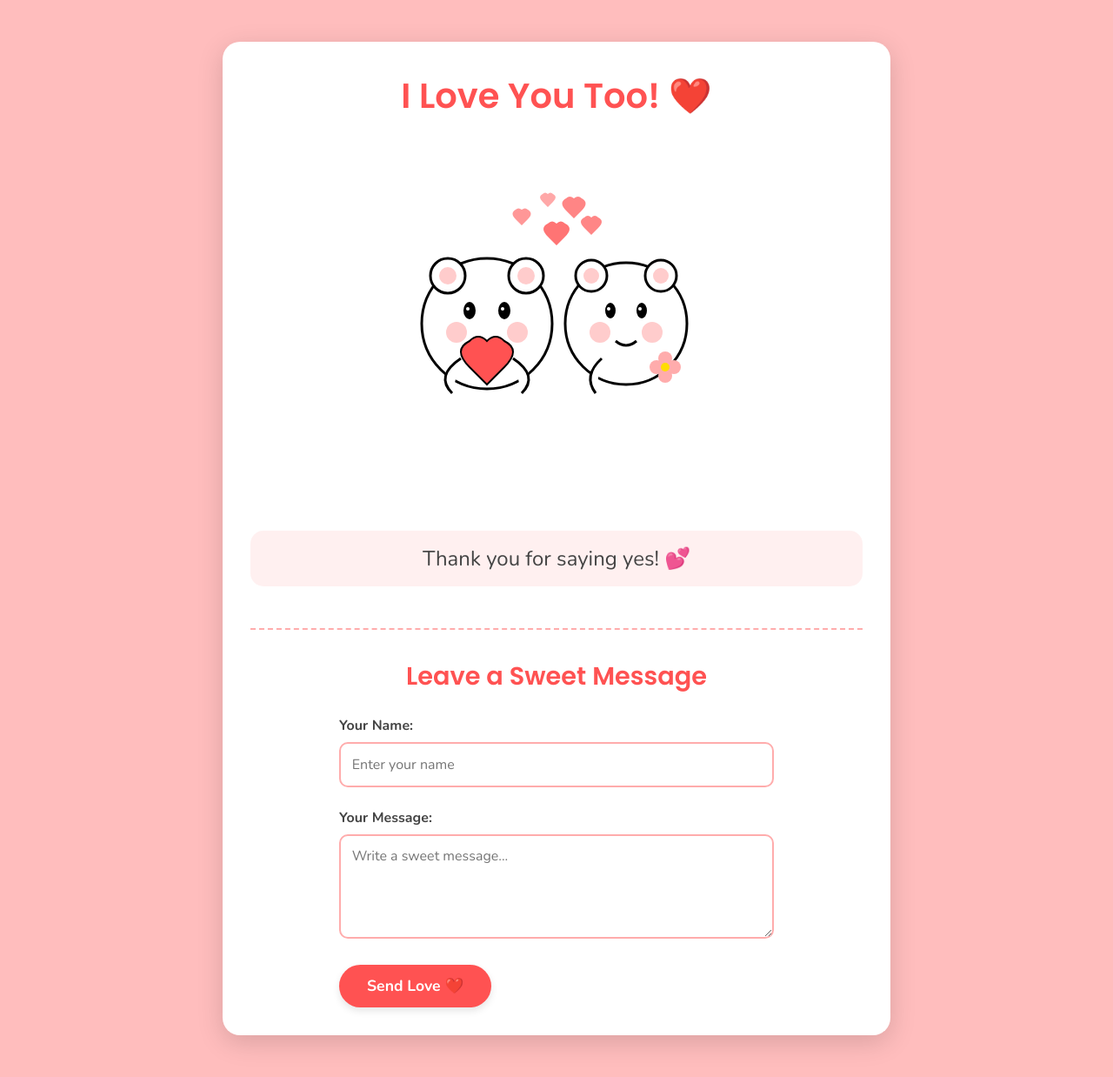
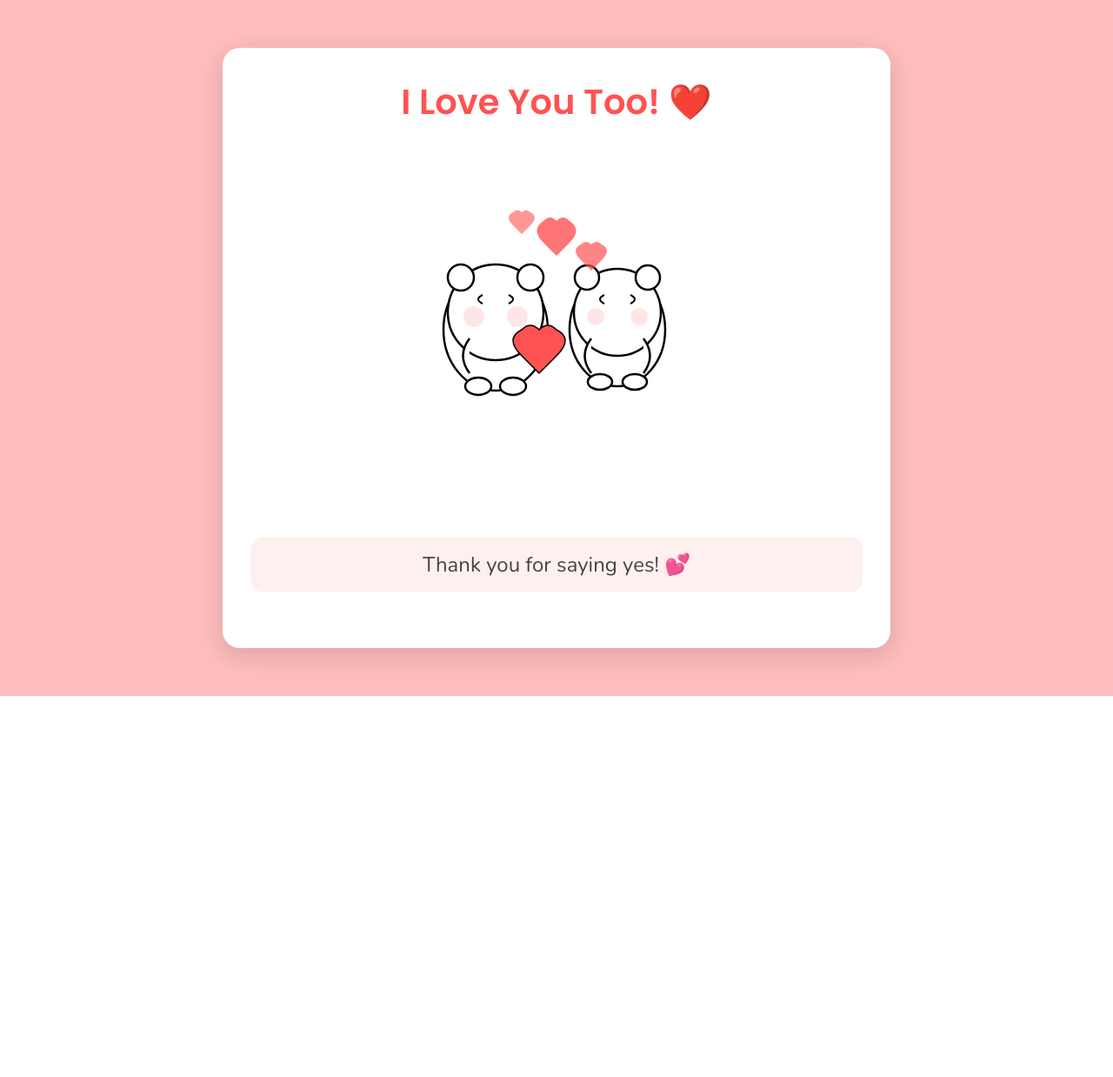
Before and after one commit to Demon-radio/website-love, a Flask app: page /success in a window 1280 px wide. Shown: the whole page at 87% size. After the commit the page ends 800 px from the top, so only its background shows below. Run offline with Flask 3, Linux system fonts and the light colour scheme.

Commit message:
Update bear images and remove message functionality
Replit-Commit-Author: Agent
Replit-Commit-Session-Id: 1af57536-2990-459c-a9de-3353672466b1
Replit-Commit-Screenshot-Url: https://storage.googleapis.com/screenshot-production-us-central1/9f8b0a74-b405-41d7-a9cb-770be1162bdd/7b24292a-6bf5-4f5b-b7da-ea54b7523d7c.jpg

```diff
--- a/templates/index.html
+++ b/templates/index.html
@@ -11,7 +11,7 @@
     <div class="container">
         <div class="love-card">
             <div class="bears-container">
-                <object id="bearsImage" data="{{ url_for('static', filename='images/cute_bear_heart_updated.svg') }}" type="image/svg+xml" class="bears-image"></object>
+                <object id="bearsImage" data="{{ url_for('static', filename='images/cute_bear_exact.svg') }}" type="image/svg+xml" class="bears-image"></object>
             </div>
 
             <div id="question-container">
--- a/templates/success.html
+++ b/templates/success.html
@@ -20,39 +20,13 @@
                 <h1 class="title">I Love You Too! ❤️</h1>
 
                 <div class="bears-image-container">
-                    <object id="bearsImage" data="{{ url_for('static', filename='images/success_bear.svg') }}" type="image/svg+xml" class="bears-image"></object>
+                    <object id="bearsImage" data="{{ url_for('static', filename='images/success_bear_exact.svg') }}" type="image/svg+xml" class="bears-image"></object>
                 </div>
 
                 <div class="message">
                     <p>Thank you for saying yes! 💕</p>
                 </div>
 
-                <!-- Message form -->
-                <div class="message-form-container">
-                    <h2>Leave a Sweet Message</h2>
-
-                    {% with messages = get_flashed_messages() %}
-                      {% if messages %}
-                        <div class="flash-messages">
-                          {% for message in messages %}
-                            <div class="flash-message">{{ message }}</div>
-                          {% endfor %}
-                        </div>
-                      {% endif %}
-                    {% endwith %}
-
-                    <form action="{{ url_for('success') }}" method="post" class="message-form">
-                        <div class="form-group">
-                            <label for="name">Your Name:</label>
-                            <input type="text" id="name" name="name" placeholder="Enter your name" required>
-                        </div>
-                        <div class="form-group">
-                            <label for="message">Your Message:</label>
-                            <textarea id="message" name="message" placeholder="Write a sweet message..." required></textarea>
-                        </div>
-                        <button type="submit" class="submit-btn">Send Love ❤️</button>
-                    </form>
-                </div>
 
 
             </div>
```
Also changed, not shown: main.py (+2 -21 lines), static/images/cute_bear_exact.svg (added), static/images/success_bear_exact.svg (added).
